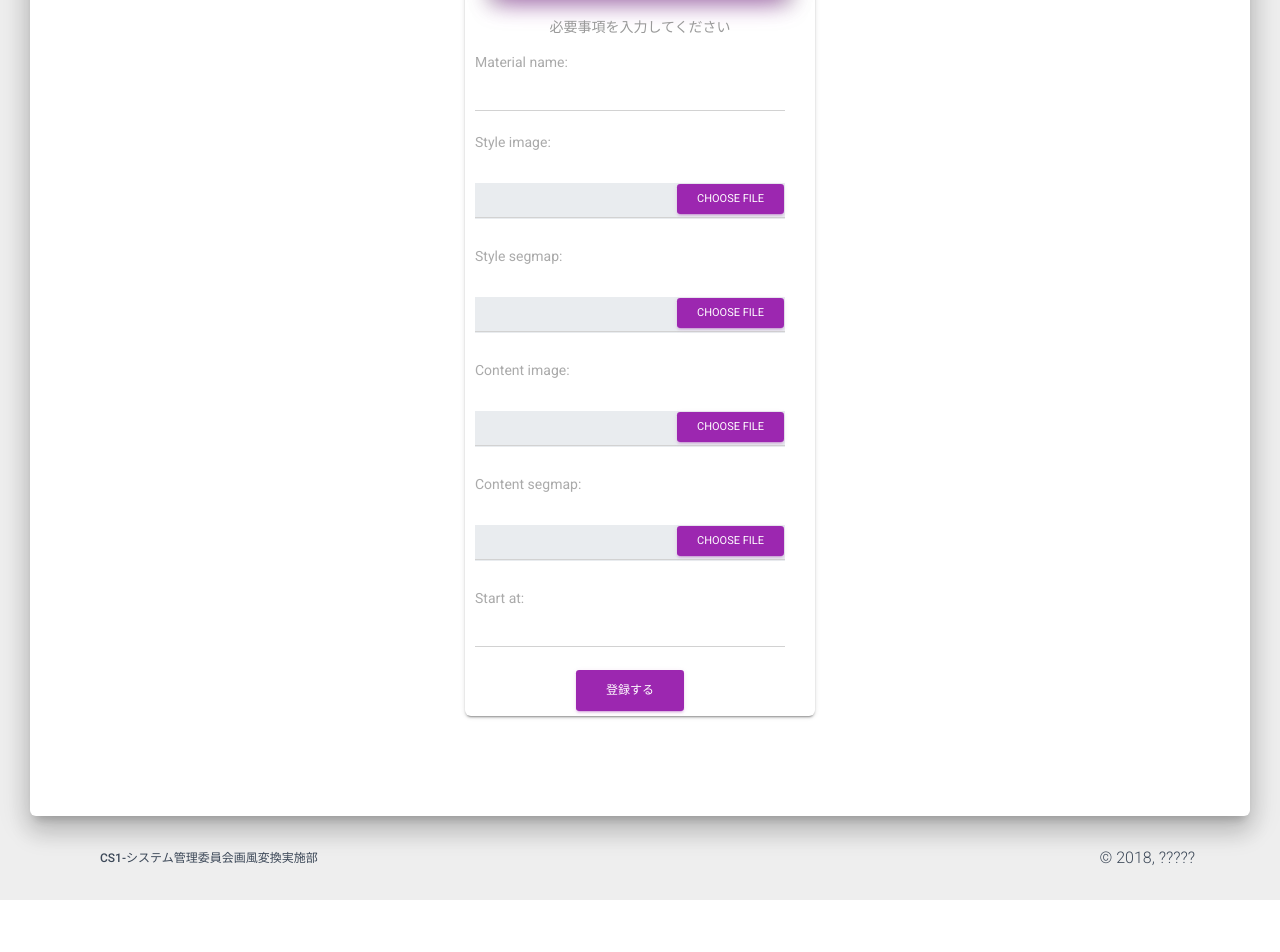
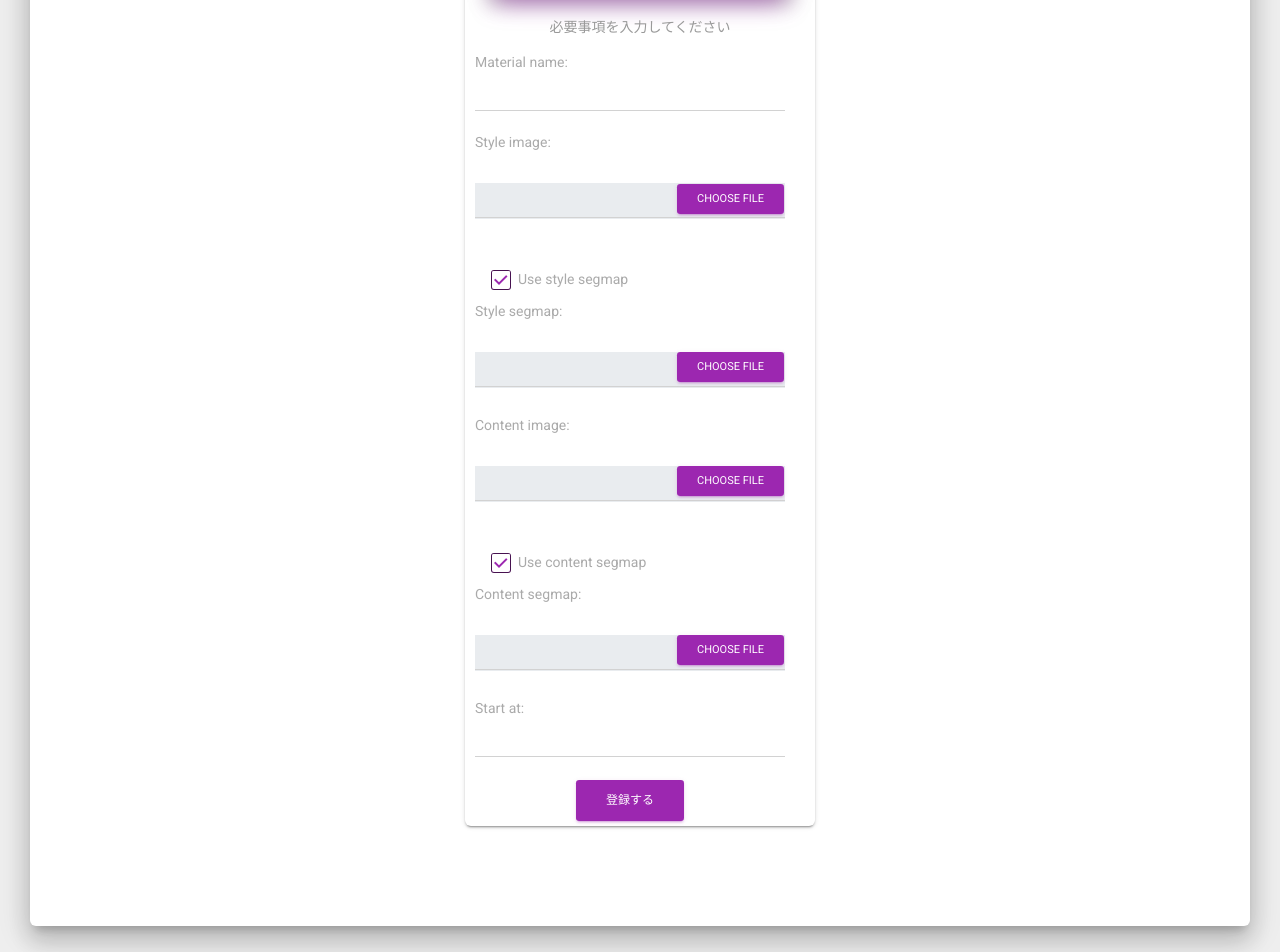
Before and after one commit to cs1-lab/django-neuralartweb, a Django app: page /cms/material/add/ in a window 1280 px wide. Shown: the part 597-1549 px from the top of the page. Before the commit the page ends 1497 px from the top, so only its background shows below. Run offline with Django 3.2, Linux system fonts and the light colour scheme; the visitor is signed in with stand-in values (Sample User, id 1); some libraries are stand-ins or nearby versions.

Commit message:
add: セマンティックマップの利用有無を設定できるように実装

```diff
--- a/neuralartcms/forms.py
+++ b/neuralartcms/forms.py
@@ -15,10 +15,12 @@ class MaterialForm(ModelForm):
     """
     Materialのフォーム
     """
+
     class Meta:
         model = Material
         fields = ('user', 'material_name',
-                  'style_image', 'style_segmap', 'content_image', 'content_segmap',
+                  'style_image', 'use_style_segmap', 'style_segmap',
+                  'content_image', 'use_content_segmap', 'content_segmap',
                   'parameters', 'start_at',)
         exclude = ('user', 'parameters',)
 
@@ -26,6 +28,7 @@ class MaterialForm(ModelForm):
         self.user = kwargs.pop('user')
         self.MAX_W = 1500
         self.MAX_H = 1500
+
         super(MaterialForm, self).__init__(*args, **kwargs)
 
     def clean_material_name(self):
@@ -46,6 +49,12 @@ class MaterialForm(ModelForm):
             raise forms.ValidationError("画像サイズは最大{}px×{}pxです。".format(self.MAX_W, self.MAX_H))
         return style_image
 
+    def clean_style_segmap(self):
+        use_style_segmap = self.cleaned_data["use_style_segmap"]
+        if use_style_segmap and self.cleaned_data["style_segmap"] is None:
+            raise forms.ValidationError("style segmapを利用する設定です。style segmapを指定してください。")
+        return self.cleaned_data["style_segmap"]
+
     def clean_content_image(self):
         content_image = self.cleaned_data["content_image"]
         w, h = get_image_dimensions(content_image)
@@ -53,6 +62,12 @@ class MaterialForm(ModelForm):
             # 画像サイズが大きすぎるとき
             raise forms.ValidationError("画像サイズは最大{}px×{}pxです。".format(self.MAX_W, self.MAX_H))
         return content_image
+
+    def clean_content_segmap(self):
+        use_content_segmap = self.cleaned_data["use_content_segmap"]
+        if use_content_segmap and self.cleaned_data["content_segmap"] is None:
+            raise forms.ValidationError("content segmapを利用する設定です。content segmapを指定してください。")
+        return self.cleaned_data["content_segmap"]
 
     def clean_start_at(self):
         cleaned_data = super(ModelForm, self).clean()
@@ -80,29 +95,34 @@ class MaterialForm(ModelForm):
         cleaned_data = super(MaterialForm, self).clean()
 
         si = cleaned_data.get("style_image")
+        ss = cleaned_data.get("style_segmap")
         ci = cleaned_data.get("content_image")
+        cs = cleaned_data.get("content_segmap")
+
         if not si or not ci:
             # style_imageとcontent_imageについては、各バリデーションが成功済みの必要がある
             # これがないと、key errorになる。
             return cleaned_data
+
         si_w, si_h = get_image_dimensions(si)
-        ss_w, ss_h = get_image_dimensions(cleaned_data.get("style_segmap"))
+        if self.cleaned_data["use_style_segmap"] and ss is not None:
+            ss_w, ss_h = get_image_dimensions(ss)
+            if si_w != ss_w or si_h != ss_h:
+                # sytle_imageとstyle_segmapのサイズが違うとき
+                error_message = "Style imageとStyle segmapのサイズが違います"
+                self._errors["style_image"] = self.error_class(["size: {}×{}".format(si_w, si_h)])
+                self._errors["style_segmap"] = self.error_class(["size: {}×{}".format(ss_w, ss_h)])
+                raise forms.ValidationError(error_message)
+
         ci_w, ci_h = get_image_dimensions(ci)
-        cs_w, cs_h = get_image_dimensions(cleaned_data.get("content_segmap"))
-
-        if si_w != ss_w or si_h != ss_h:
-            # sytle_imageとstyle_segmapのサイズが違うとき
-            error_message = "Style imageとStyle segmapのサイズが違います"
-            self._errors["style_image"] = self.error_class(["size: {}×{}".format(si_w, si_h)])
-            self._errors["style_segmap"] = self.error_class(["size: {}×{}".format(ss_w, ss_h)])
-            raise forms.ValidationError(error_message)
-
-        if ci_w != cs_w or ci_h != cs_h:
-            # content_imageとcontent_segmapのサイズが違うとき
-            error_message = "Content imageとContent segmapのサイズが違います"
-            self._errors["content_image"] = self.error_class(["size: {}×{}".format(ci_w, ci_h)])
-            self._errors["content_segmap"] = self.error_class(["size: {}×{}".format(cs_w, cs_h)])
-            raise forms.ValidationError(error_message)
+        if self.cleaned_data["use_content_segmap"] and cs is not None:
+            cs_w, cs_h = get_image_dimensions(cs)
+            if ci_w != cs_w or ci_h != cs_h:
+                # content_imageとcontent_segmapのサイズが違うとき
+                error_message = "Content imageとContent segmapのサイズが違います"
+                self._errors["content_image"] = self.error_class(["size: {}×{}".format(ci_w, ci_h)])
+                self._errors["content_segmap"] = self.error_class(["size: {}×{}".format(cs_w, cs_h)])
+                raise forms.ValidationError(error_message)
 
         return cleaned_data
 
--- a/neuralartcms/models.py
+++ b/neuralartcms/models.py
@@ -1,8 +1,13 @@
 from django.db import models
+from django.core.files.images import get_image_dimensions
+from django.core.files.uploadedfile import InMemoryUploadedFile
+from django.core.files.base import ContentFile
+from io import BytesIO
 from accounts.models import User
 from imagekit.models import ImageSpecField
 from imagekit.processors import ResizeToFill
 from imagekit.processors import ResizeToFit
+from PIL import Image
 
 import json
 
@@ -34,7 +39,8 @@ class Material(models.Model):
                                          processors=[ResizeToFit(width='500', upscale=False)],
                                          format='JPEG',)
 
-    content_segmap = models.ImageField(upload_to='images/material/content_segmap')
+    use_content_segmap = models.BooleanField(default=True)
+    content_segmap = models.ImageField(upload_to='images/material/content_segmap', blank=True)
     content_segmap_xs = ImageSpecField(source='content_segmap',
                                               processors=[ResizeToFit(width='150')],
                                               format='JPEG',
@@ -52,7 +58,8 @@ class Material(models.Model):
                                        processors=[ResizeToFit(width='500', upscale=False)],
                                        format='JPEG',)
 
-    style_segmap = models.ImageField(upload_to='images/material/style_segmap')
+    use_style_segmap = models.BooleanField(default=True)
+    style_segmap = models.ImageField(upload_to='images/material/style_segmap', blank=True)
     style_segmap_xs = ImageSpecField(source='style_segmap',
                                             processors=[ResizeToFit(width='150')],
                                             format='JPEG',
@@ -62,8 +69,32 @@ class Material(models.Model):
                                         format='JPEG',)
 
     parameters = models.TextField(blank=True, default=default_parameters)  # パラメータ調整値、Jsonで格納すること
-    start_at = models.DateTimeField(blank=True)
+    start_at = models.DateTimeField(blank=False)
     great_result = models.CharField(max_length=100)
+
+    def save(self, *args, **kwargs):
+
+        # style_segmapを使わない設定の時に、白い画像を自動で生成する
+        if self.use_style_segmap is False:
+
+            ss_w, ss_h = get_image_dimensions(self.style_image)
+            style_segmap_ = Image.new('RGB', (ss_w, ss_h), (255, 255, 255))
+
+            style_segmap_io = BytesIO()
+            style_segmap_.save(style_segmap_io, format='JPEG')
+
+            tmp_name = "white_style_segmap"
+            self.style_segmap.save(
+                tmp_name,
+                content=ContentFile(style_segmap_io.getvalue()),
+                save=False
+            )
+
+        # content_segmapを使わないときは、content_imageと同一になる
+        if self.use_content_segmap is False:
+            self.content_segmap = self.content_image
+
+        super(Material, self).save(*args, **kwargs)
 
     def __repr__(self):
         # 主キーとnameを返して見やすくする
--- a/neuralartcms/templates/neuralartcms/material/edit.html
+++ b/neuralartcms/templates/neuralartcms/material/edit.html
@@ -51,7 +51,7 @@
                 <!-- Material Name -->
                 <div class="form-group">
                     {{ form.material_name.label_tag }}
-                    {{ form.material_name | add_class:"form-control" }}
+                    {{ form.material_name | add_class:"form-control"}}
                     <!--error message -->
                     {% for error in form.material_name.errors %}
                         <span class="badge badge-danger">
@@ -73,6 +73,23 @@
                     </div>
                     <!--error message -->
                     {% for error in form.style_image.errors %}
+                        <span class="badge badge-danger">
+                            {{ error }}
+                        </span>
+                    {% endfor %}
+                </div>
+
+                <!-- use style segmap -->
+                <div class="form-check">
+                    <label class="form-check-label">
+                        {{ form.use_style_segmap | add_class:"form-check-input" }}
+                        {{ form.use_style_segmap.label }}
+                        <span class="form-check-sign">
+                            <span class="check"></span>
+                        </span>
+                    </label>
+                    <!--error message -->
+                    {% for error in form.user_style_segmap.errors %}
                         <span class="badge badge-danger">
                             {{ error }}
                         </span>
@@ -111,6 +128,24 @@
                     </div>
                     <!--error message -->
                     {% for error in form.content_image.errors %}
+                        <span class="badge badge-danger">
+                            {{ error }}
+                        </span>
+                    {% endfor %}
+                </div>
+
+                <!-- use content segmap -->
+
+                <div class="form-check">
+                    <label class="form-check-label">
+                        {{ form.use_content_segmap | add_class:"form-check-input"  }}
+                        {{ form.use_content_segmap.label }}
+                        <span class="form-check-sign">
+                            <span class="check"></span>
+                        </span>
+                    </label>
+                    <!--error message -->
+                    {% for error in form.user_content_segmap.errors %}
                         <span class="badge badge-danger">
                             {{ error }}
                         </span>
@@ -205,5 +240,40 @@ $('.datetimepicker').datetimepicker({
     },
     format: 'YYYY-MM-DD HH:00'
 });
+{# チェックボックスの値で入力の許可を判定 #}
+$(document).ready(function () {
+    // style_segmapに関する入力の有効・無効
+    $('#id_use_style_segmap').change(function () {
+        let target_box = $("#id_style_segmap")
+        if ($('#id_use_style_segmap').prop("checked")){
+            // チェックがされていれば
+            target_box.prop('disabled', false);
+            target_box.parent().removeClass('btn-default')
+            target_box.parent().addClass('btn-primary')
+        } else {
+            // チェックがなければ
+            target_box.prop('disabled', true);
+            target_box.parent().removeClass('btn-primary')
+            target_box.parent().addClass('btn-default')
+        }
+    });
+
+    // content_segmapに関する入力の有効・無効
+    $('#id_use_content_segmap').change(function () {
+        let target_box = $("#id_content_segmap")
+        if ($('#id_use_content_segmap').prop("checked")){
+            // チェックがされていれば
+            target_box.prop('disabled', false);
+            target_box.parent().removeClass('btn-default')
+            target_box.parent().addClass('btn-primary')
+        } else {
+            // チェックがなければ
+            target_box.prop('disabled', true);
+            target_box.parent().removeClass('btn-primary')
+            target_box.parent().addClass('btn-default')
+        }
+    });
+});
+
 </script>
 {% endblock %}
```
